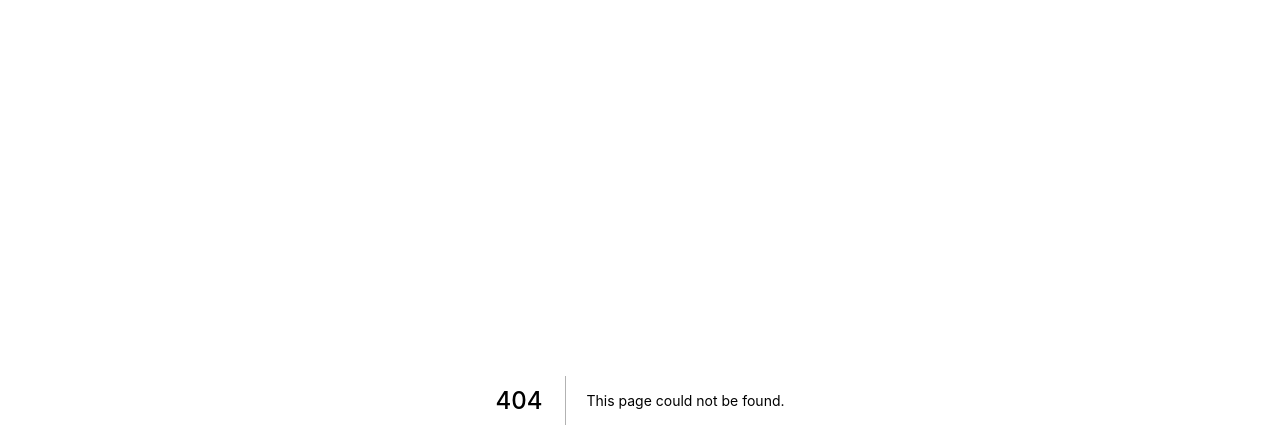
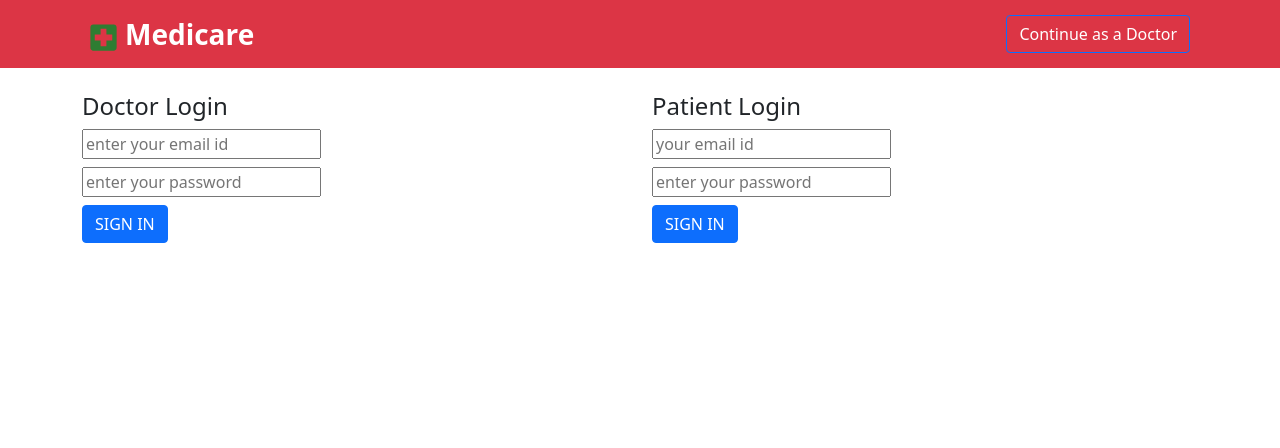
Before and after one commit to pritamp17/Medicare-front_end, a Next.js app: page /login in a window 1280 px wide. Before the commit this address had no page. Shown: the top 448 px of the page. Built offline with nearby package versions, Linux system fonts and the light colour scheme.

Commit message:
login page

```diff
--- /dev/null
+++ b/pages/login/index.js
@@ -0,0 +1,56 @@
+import React from "react";
+import { Card, Col, FloatingLabel, Form, Row, Button, Container } from "react-bootstrap";
+import styled from "styled-components";
+import Header from "../../components/Header";
+// import Login from "../../components/Login";
+// import "./style.css";
+
+function login() {
+  return (
+    <>
+      <Header id="2" />
+      <div class="container my-4 ">
+        <div class="row">
+          <div class=" col-sm-6">
+            <div className="login" border-style="solid">
+              <h4>Doctor Login</h4>
+              <form>
+                <div className="text_area">
+                  <input type="email" id="username" name="username" className="text_input" placeholder="enter your email id" />
+                </div>
+                <div className="text_area my-2">
+                  <input type="password" id="password" name="password" className="text_input" placeholder="enter your password" />
+                </div>
+                <button type="button my-4" className="btn btn-primary" type="submit">
+                  SIGN IN
+                </button>
+              </form>
+              <a className="btn" href="/signup"></a>
+            </div>
+          </div>
+          <div class=" col-sm-6">
+            <div className="login">
+              <h4>Patient Login</h4>
+              <form>
+                <div className="text_area">
+                  <input type="email" id="username" name="username" placeholder="your email id" className="text_input" />
+                </div>
+                <div className="text_area my-2">
+                  <input type="password" id="password" name="password" placeholder="enter your password" className="text_input" />
+                </div>
+                <button type="button my-4" className="btn btn-primary" type="submit">
+                  SIGN IN
+                </button>
+              </form>
+              <a className="btn" href="/signup"></a>
+            </div>
+          </div>
+        </div>
+      </div>
+    </>
+  );
+}
+
+export default login;
+
+const wrapper = styled.section;
```
